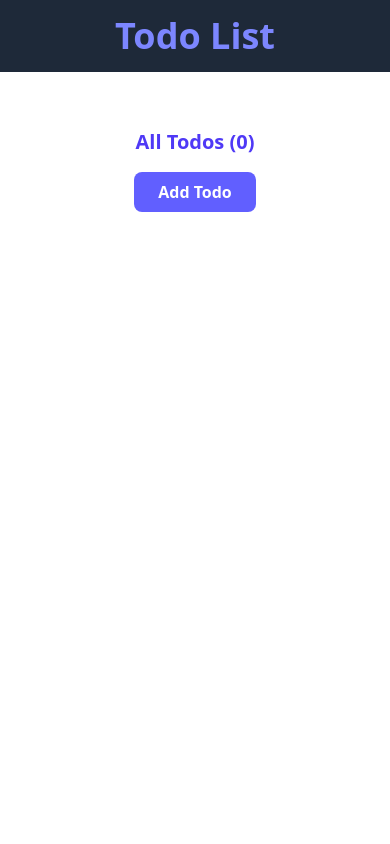
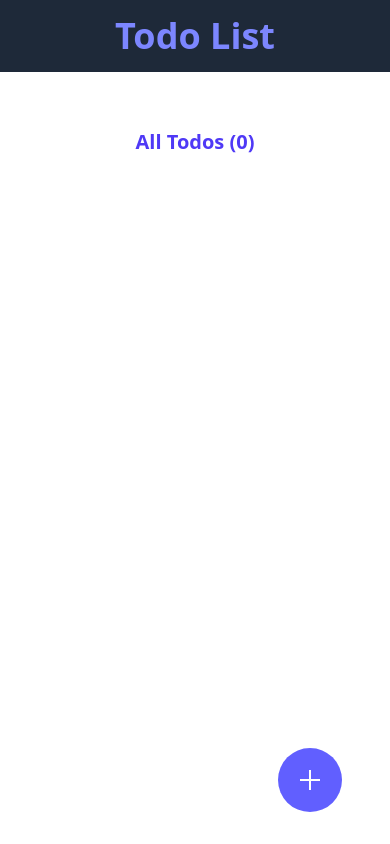
Before and after one commit to RashmithaDeSilva/TodoList, an Angular app: page / in a window 390 px wide. Built offline with nearby package versions, Linux system fonts and the light colour scheme.

Commit message:
Change add button on mobile responsive

```diff
--- a/src/app/components/todo/todo.html
+++ b/src/app/components/todo/todo.html
@@ -71,7 +71,7 @@
                 </div>
             </div>
 
-            <div class="flex justify-end gap-4">
+            <div class="flex md:justify-end gap-4 justify-start">
                 <button (click)="deleteTodo(todo.id)" class="cursor-pointer" title="Delete">
                     <svg xmlns="http://www.w3.org/2000/svg" height="20" width="17.5" viewBox="0 0 448 512">
                         <!--!Font Awesome Free 6.7.2 by @fontawesome - https://fontawesome.com License - https://fontawesome.com/license/free Copyright 2025 Fonticons, Inc.-->
--- a/src/app/components/todo/todo.ts
+++ b/src/app/components/todo/todo.ts
@@ -42,7 +42,7 @@ export class TodoComponent implements OnInit {
     this.editTodoData.set(null);
   }
 
-  async saveEdit(event: Event, title: string, body: string, dueDateStr: string) {
+  protected async saveEdit(event: Event, title: string, body: string, dueDateStr: string) {
     event.preventDefault(); // Prevents page reload
 
     if (!title || !dueDateStr) {
--- a/src/app/home/home.html
+++ b/src/app/home/home.html
@@ -5,12 +5,28 @@
     <h4 class="text-xl sm:text-2xl text-indigo-600 font-bold">
       All Todos ({{ todoCount() }})
     </h4>
+
     <button
       (click)="addTodo()"
-      class="bg-indigo-500 text-white font-semibold py-2 px-6 rounded-lg hover:bg-indigo-700 transition-all duration-300"
+      class="hidden md:inline-block bg-indigo-500 text-white font-semibold py-2 px-6 rounded-lg hover:bg-indigo-700 transition-all duration-300"
     >
       Add Todo
     </button>
+
+    <button
+      (click)="addTodo()"
+      class="md:hidden bg-indigo-500 text-white font-bold py-5 px-5 rounded-full
+      hover:bg-indigo-700 transition-all duration-300 fixed right-12 bottom-8"
+    >
+      <svg xmlns="http://www.w3.org/2000/svg" x="0px" y="0px" width="24" height="24" viewBox="0,0,256,256">
+        <g fill="#ffffff" fill-rule="evenodd" stroke="none" stroke-width="1" stroke-linecap="butt" stroke-linejoin="miter" stroke-miterlimit="10" stroke-dasharray="" stroke-dashoffset="0" font-family="none" font-weight="none" font-size="none" text-anchor="none" style="mix-blend-mode: normal">
+          <g transform="scale(10.66667,10.66667)">
+            <path d="M11,2v9h-9v2h9v9h2v-9h9v-2h-9v-9z"></path>
+          </g>
+        </g>
+      </svg>
+    </button>
+
   </div>
 
   <!-- Todo component -->
```
